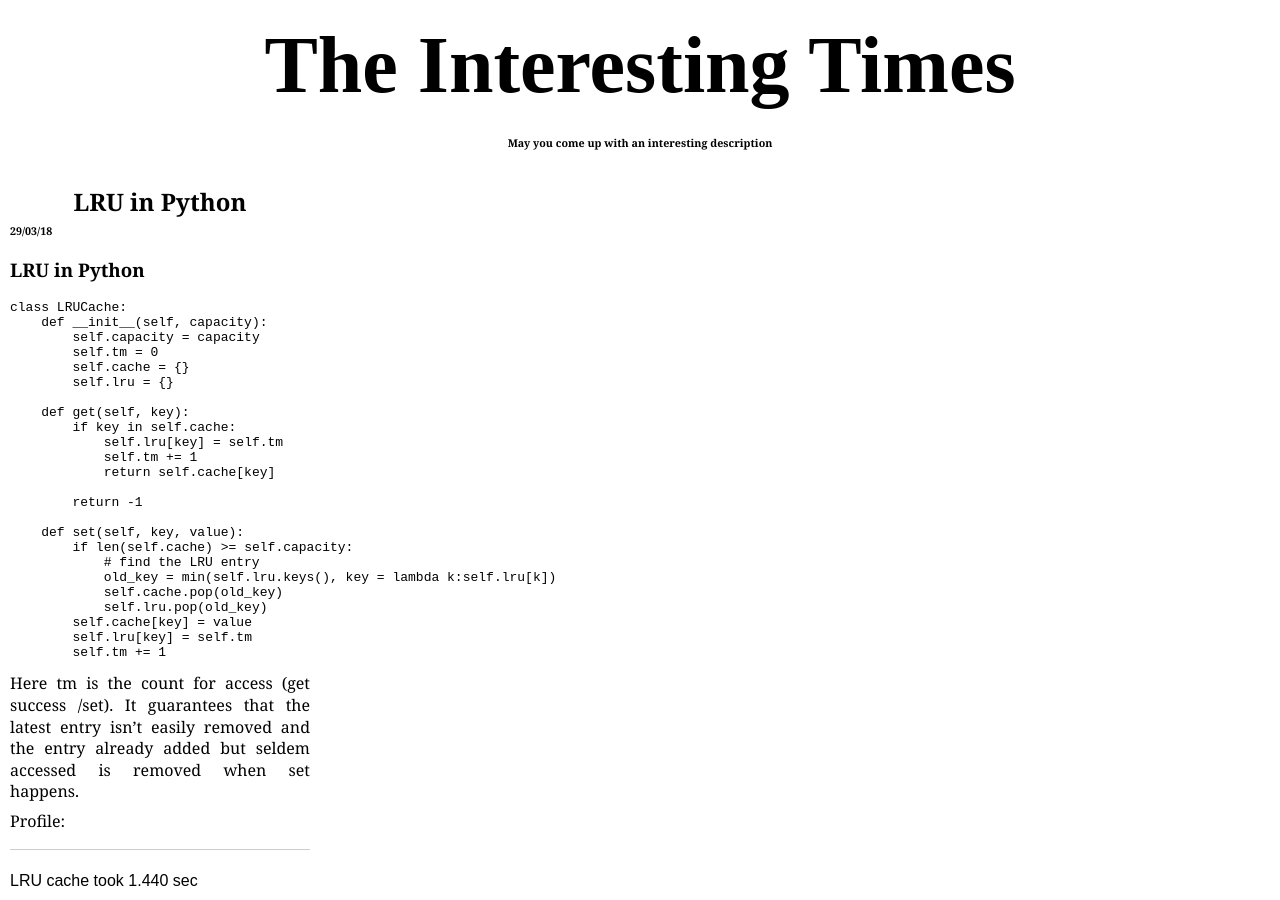
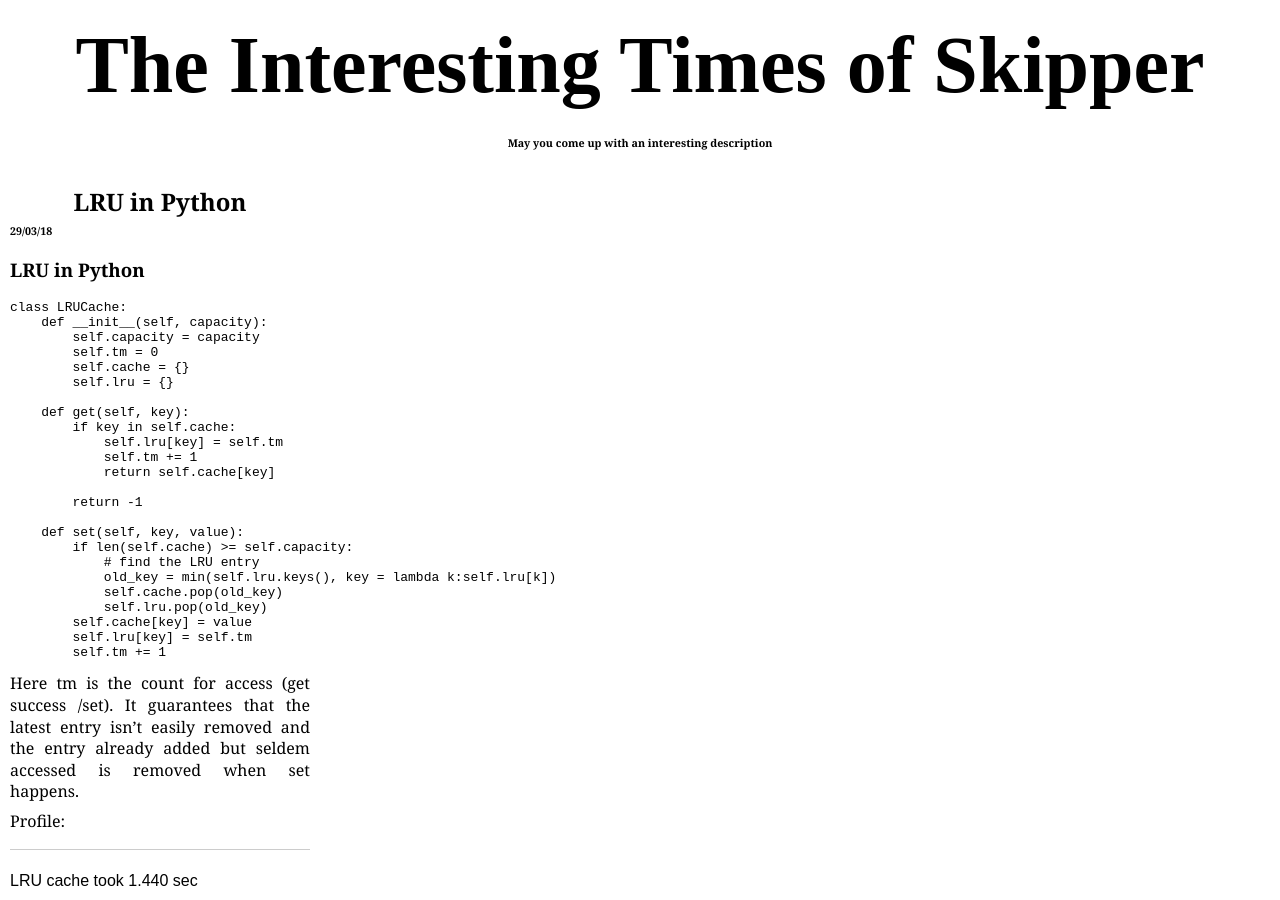
Before and after one commit to phoenixtomax/phoenixtomax.github.io, a Jekyll site: the page built from index.html, in a window 1280 px wide and 900 px high. Built offline with Jekyll 4.4.1, drawn with Linux system fonts in a browser that asks for light colours; nearby versions of some CDN libraries; some web fonts are replaced.

Commit message:
Modified base information.

```diff
--- a/_config.yml
+++ b/_config.yml
@@ -13,15 +13,15 @@
 # you will see them accessed via {{ site.title }}, {{ site.email }}, and so on.
 # You can create any custom variable you would like, and they will be accessible
 # in the templates via {{ site.myvariable }}.
-title: The Interesting Times
-email: your-email@example.com
+title: The Interesting Times of Skipper
+email: phoenixtomax@example.com
 description: >- # this means to ignore newlines until "baseurl:"
   May you come up with an interesting description
 baseurl: "/the-interesting-times" # the subpath of your site, e.g. /blog
 url: "" # the base hostname & protocol for your site, e.g. http://example.com
 google_analytics: 'UA-131540516-1' # Substitute this with your own GA key
-twitter_username: jekyllrb
-github_username:  jekyll
+twitter_username:
+github_username:  phoenixtomax
 excerpt_separator: <!--more-->
 
 # Build settings
@@ -52,6 +52,6 @@
 
 # Social media
 twitter: twitter
-github: github
+github: phoenixtomax
 linkedin: linkedin
 facebook: facebook
```
